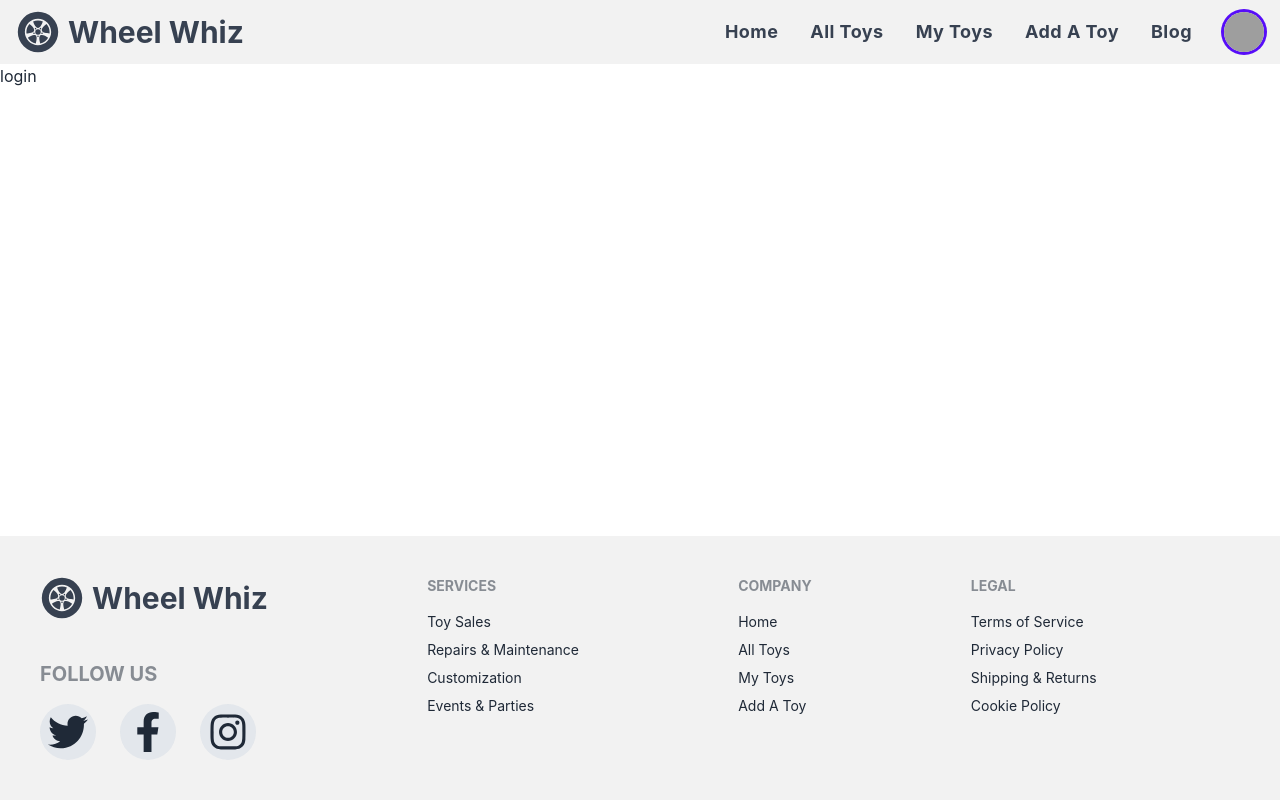
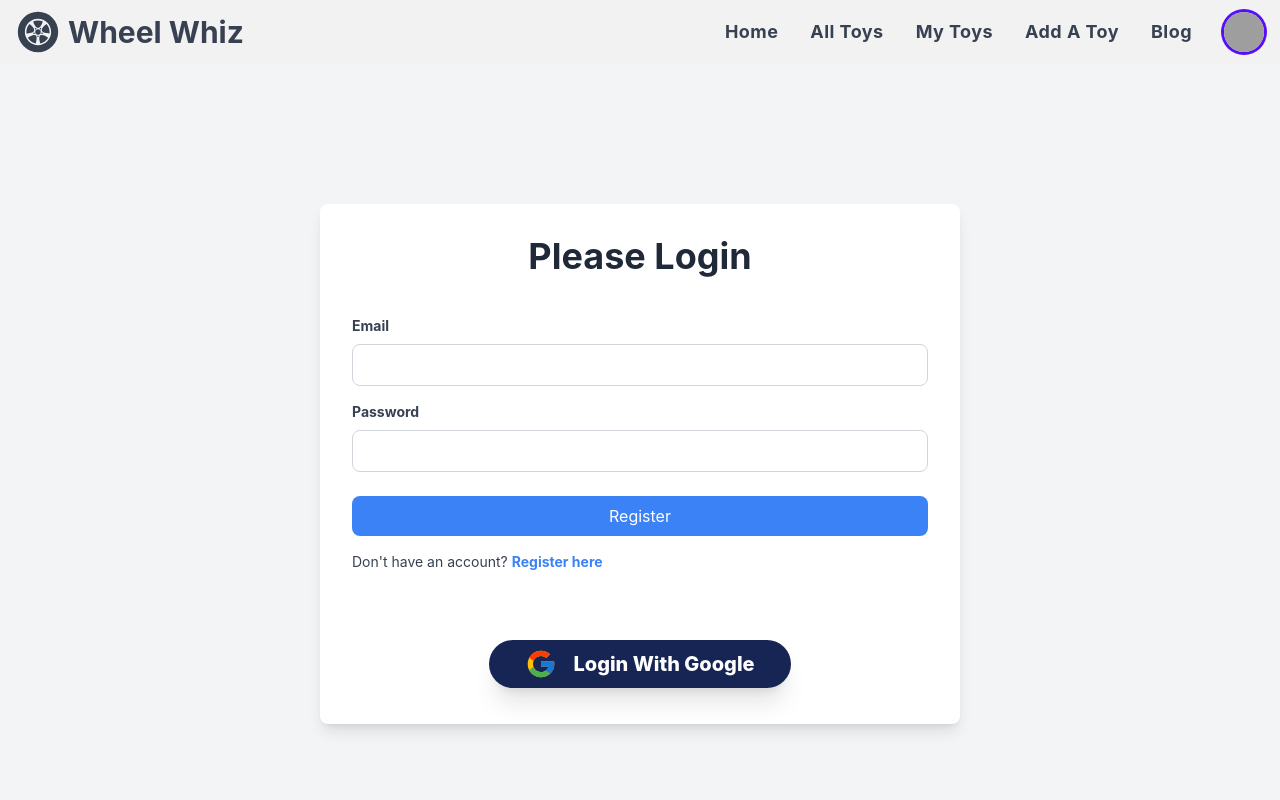
Before and after one commit to Rubayet-hasan-yasin/Wheel-Whiz-client, a React (Vite) app: page /login in a window 1280 px wide. Shown: the top 800 px of the page. Built offline with nearby package versions, Linux system fonts and the light colour scheme; no server answers; grey boxes are pictures that could not be loaded.

Commit message:
login and register using firebase

```diff
--- a/package.json
+++ b/package.json
@@ -11,6 +11,7 @@
   },
   "dependencies": {
     "daisyui": "^2.51.6",
+    "firebase": "^9.22.0",
     "localforage": "^1.10.0",
     "match-sorter": "^6.3.1",
     "react": "^18.2.0",
--- /dev/null
+++ b/src/AuthProvider/AuthProvider.jsx
@@ -0,0 +1,36 @@
+import { createContext } from "react";
+import { createUserWithEmailAndPassword, getAuth, signInWithEmailAndPassword } from "firebase/auth";
+import app from "../Firebase/firebase.config";
+
+
+export const AuthContext = createContext();
+const auth = getAuth(app);
+
+const AuthProvider = ({children}) => {
+    const user = true
+
+    const registerWithEmailAndPassword = (email, password)=>{
+        return createUserWithEmailAndPassword(auth, email, password);
+    };
+
+    const loginWithEmailAndPassword = (email, password)=>{
+        return signInWithEmailAndPassword(auth, email, password)
+    };
+
+
+    const authInfo = {
+        user,
+        registerWithEmailAndPassword,
+        loginWithEmailAndPassword
+    };
+
+
+
+    return (
+        <AuthContext.Provider value={authInfo}>
+            {children}
+        </AuthContext.Provider>
+    );
+};
+
+export default AuthProvider;
--- /dev/null
+++ b/src/Firebase/firebase.config.js
@@ -0,0 +1,19 @@
+// Import the functions you need from the SDKs you need
+import { initializeApp } from "firebase/app";
+// TODO: Add SDKs for Firebase products that you want to use
+// https://firebase.google.com/docs/web/setup#available-libraries
+
+// Your web app's Firebase configuration
+const firebaseConfig = {
+  apiKey: import.meta.env.VITE_APIKEY,
+  authDomain: import.meta.env.VITE_AUTHDOMAIN,
+  projectId: import.meta.env.VITE_PROJECTID,
+  storageBucket: import.meta.env.VITE_STORAGEBUCKET,
+  messagingSenderId: import.meta.env.VITE_MESSAGINGSENDERID,
+  appId: import.meta.env.VITE_APPID
+};
+
+// Initialize Firebase
+const app = initializeApp(firebaseConfig);
+
+export default app;
--- a/src/Pages/Login/Login.jsx
+++ b/src/Pages/Login/Login.jsx
@@ -1,7 +1,55 @@
+import { useContext, useState } from "react";
+import { AuthContext } from "../../AuthProvider/AuthProvider";
+import { Link } from "react-router-dom";
+import { FcGoogle } from "react-icons/fc";
+
 const Login = () => {
+    const [error, setError] = useState('');
+    const { loginWithEmailAndPassword } = useContext(AuthContext);
+
+
+    const handleSubmit = event => {
+        event.preventDefault()
+
+        const form = event.target;
+        const email = form.email.value;
+        const password = form.password.value;
+
+        loginWithEmailAndPassword(email, password)
+            .then(result => {
+                const user = result.user;
+                console.log(user);
+            })
+            .catch(error => {
+                console.log(error);
+                setError(error.message)
+            })
+
+
+
+    }
     return (
-        <div>
-            <h1>login</h1>
+        <div className="min-h-screen bg-gray-100 flex justify-center items-center">
+            <div className="bg-white w-2/4 shadow-lg rounded-lg p-8">
+                <h2 className="text-4xl text-center font-bold mb-10">Please Login</h2>
+                <form onSubmit={handleSubmit}>
+                    <div className="mb-4">
+                        <label htmlFor="email" className="block text-gray-700 text-sm font-bold mb-2">Email</label>
+                        <input type="email" name="email" id="email" className="w-full border border-gray-300 px-3 py-2 rounded-lg focus:outline-none focus:ring focus:border-blue-300" required />
+                    </div>
+                    <div className="mb-6">
+                        <label htmlFor="password" className="block text-gray-700 text-sm font-bold mb-2">Password</label>
+                        <input type="password" name="password" id="password" className="w-full border border-gray-300 px-3 py-2 rounded-lg focus:outline-none focus:ring focus:border-blue-300" required />
+                    </div>
+                    <p className="text-warning mb-5 text-base">{error}</p>
+                    <button type="submit" className="w-full bg-blue-500 text-white py-2 px-4 rounded-lg hover:bg-blue-600 transition-colors">Register</button>
+                </form>
+                <p className="text-sm text-gray-700 mt-4">Don't have an account? <Link to={'/register'} className="text-blue-500 font-bold">Register here</Link></p>
+
+                <div className="grid place-content-center mt-16">
+                    <button className='flex items-center gap-4 text-xl font-extrabold text-white bg-blue-950 hover:bg-blue-900 px-9 py-2 rounded-3xl shadow-xl my-1 focus:ring-4 hover:ring-2'><FcGoogle className='h-8 w-8' /> Login With Google</button>
+                </div>
+            </div>
         </div>
     );
 };
--- a/src/Pages/Register/Register.jsx
+++ b/src/Pages/Register/Register.jsx
@@ -1,6 +1,11 @@
+import { useContext, useState } from "react";
 import { Link } from "react-router-dom";
+import { AuthContext } from "../../AuthProvider/AuthProvider";
+import { updateProfile } from "firebase/auth";
 
 const Register = () => {
+    const [error, setError] = useState('');
+    const {registerWithEmailAndPassword} = useContext(AuthContext);
 
 
     const handleSubmit = event =>{
@@ -12,6 +17,26 @@ const Register = () => {
         const email = form.email.value;
         const password = form.password.value;
 
+        registerWithEmailAndPassword(email, password)
+        .then(result=>{
+            const user = result.user;
+            console.log(user);
+            updateProfile(user, {
+                displayName: name,
+                photoURL: photo
+            })
+            .then(()=>{})
+            .catch(error=>{
+                console.log(error);
+                setError(error.message)
+            })
+        })
+        .catch(error=>{
+            console.log(error);
+            setError(error.message)
+        })
+
+form.reset()
 
     }
 
@@ -19,24 +44,25 @@ const Register = () => {
     return (
         <div className="min-h-screen bg-gray-100 flex justify-center items-center">
             <div className="bg-white w-2/4 shadow-lg rounded-lg p-8">
-                <h2 className="text-2xl font-bold mb-6">Create an Account</h2>
+                <h2 className="text-4xl text-center font-bold mb-10">Create an Account</h2>
                 <form onSubmit={handleSubmit}>
                     <div className="mb-4">
                         <label htmlFor="name" className="block text-gray-700 text-sm font-bold mb-2">Name</label>
-                        <input type="text" name="name" id="name" className="w-full border border-gray-300 px-3 py-2 rounded-lg focus:outline-none focus:ring focus:border-blue-300" />
+                        <input type="text" name="name" id="name" className="w-full border border-gray-300 px-3 py-2 rounded-lg focus:outline-none focus:ring focus:border-blue-300" required />
                     </div>
                     <div className="mb-4">
                         <label htmlFor="name" className="block text-gray-700 text-sm font-bold mb-2">Photo URL</label>
-                        <input type="url" name="photo" id="photo" className="w-full border border-gray-300 px-3 py-2 rounded-lg focus:outline-none focus:ring focus:border-blue-300" />
+                        <input type="url" name="photo" id="photo" className="w-full border border-gray-300 px-3 py-2 rounded-lg focus:outline-none focus:ring focus:border-blue-300" required />
                     </div>
                     <div className="mb-4">
                         <label htmlFor="email" className="block text-gray-700 text-sm font-bold mb-2">Email</label>
-                        <input type="email" name="email" id="email" className="w-full border border-gray-300 px-3 py-2 rounded-lg focus:outline-none focus:ring focus:border-blue-300" />
+                        <input type="email" name="email" id="email" className="w-full border border-gray-300 px-3 py-2 rounded-lg focus:outline-none focus:ring focus:border-blue-300" required />
                     </div>
                     <div className="mb-6">
                         <label htmlFor="password" className="block text-gray-700 text-sm font-bold mb-2">Password</label>
-                        <input type="password" name="password" id="password" className="w-full border border-gray-300 px-3 py-2 rounded-lg focus:outline-none focus:ring focus:border-blue-300" />
+                        <input type="password" name="password" id="password" className="w-full border border-gray-300 px-3 py-2 rounded-lg focus:outline-none focus:ring focus:border-blue-300" required />
                     </div>
+                    <p className="text-warning mb-5 text-base">{error}</p>
                     <button type="submit" className="w-full bg-blue-500 text-white py-2 px-4 rounded-lg hover:bg-blue-600 transition-colors">Register</button>
                 </form>
                 <p className="text-sm text-gray-700 mt-4">Already have an account? <Link to={'/login'} className="text-blue-500 font-bold">Login here</Link></p>
--- a/src/main.jsx
+++ b/src/main.jsx
@@ -3,10 +3,14 @@ import ReactDOM from 'react-dom/client'
 import './index.css'
 import { RouterProvider } from 'react-router-dom'
 import router from './Routes/Routes.jsx'
+import AuthProvider from './AuthProvider/AuthProvider'
+
 
 
 ReactDOM.createRoot(document.getElementById('root')).render(
   <React.StrictMode>
-    <RouterProvider router={router}></RouterProvider>
+    <AuthProvider>
+      <RouterProvider router={router}></RouterProvider>
+    </AuthProvider>
   </React.StrictMode>,
 )
```
Also changed, not shown: .eslintrc.cjs, 1 other file (tests, documents, lock files or other folders).
